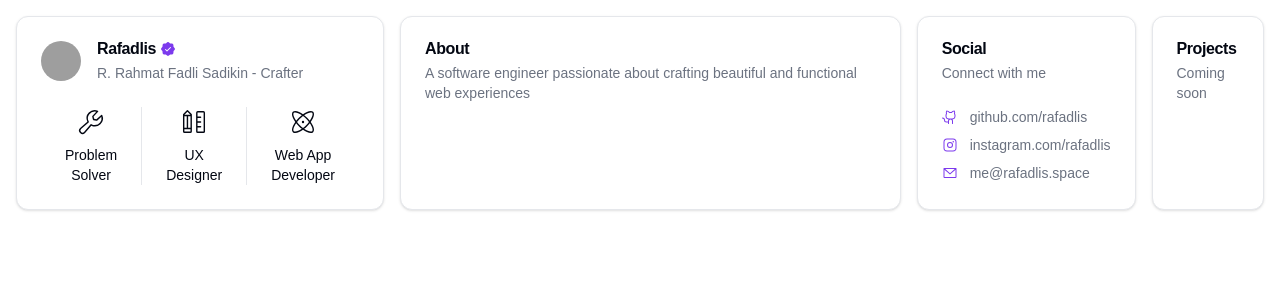
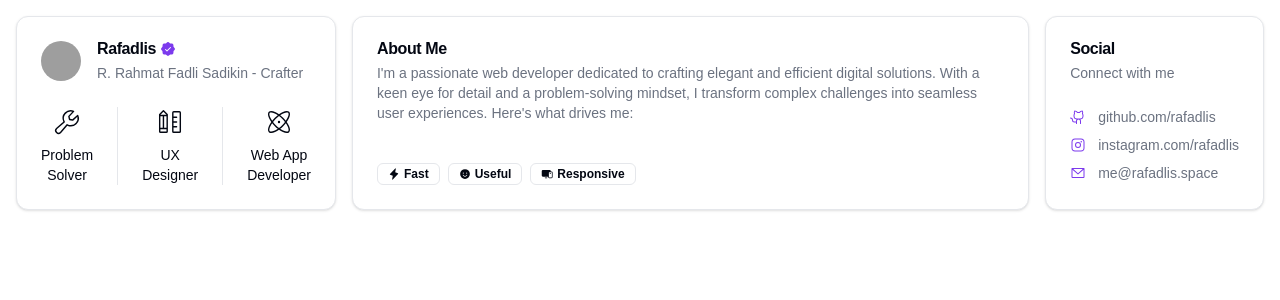
Before and after one commit to rafadlis/rafadlis.space, a Next.js app: page / in a window 1280 px wide. Shown: the top 300 px of the page. Built offline with nearby package versions, Linux system fonts and the light colour scheme; grey boxes are pictures that could not be loaded.

Commit message:
feat: update home page

```diff
--- a/app/layout.tsx
+++ b/app/layout.tsx
@@ -40,7 +40,7 @@ export default function RootLayout({
   return (
     <html lang="en">
       <body
-        className={`${roboto.variable} ${robotoSerif.variable} ${robotoMono.variable} antialiased min-h-dvh`}
+        className={`${roboto.variable} ${robotoSerif.variable} ${robotoMono.variable} antialiased min-h-dvh selection:bg-primary selection:text-primary-foreground`}
       >
         <ThemeProvider
           attribute="class"
--- a/app/page.tsx
+++ b/app/page.tsx
@@ -16,14 +16,23 @@ import {
   PencilRuler,
   Atom,
   Wrench,
+  Lightning,
+  Smiley,
+  Devices,
 } from "@phosphor-icons/react/dist/ssr";
+import { Badge } from "@/components/ui/badge";
+import {
+  HoverCard,
+  HoverCardContent,
+  HoverCardTrigger,
+} from "@/components/ui/hover-card";
 
 export default function Home() {
   return (
     <main className="h-dvh p-4">
-      <div className="flex gap-4 mx-auto">
+      <div className="flex flex-wrap gap-4 mx-auto">
         {/* MARK: Profile */}
-        <Card className="flex-1 relative">
+        <Card className="flex-1 sm:grow-0 relative">
           <Avatar className="absolute top-6 left-6">
             <AvatarImage src="https://github.com/rafadlis.png" />
             <AvatarFallback>
@@ -39,7 +48,7 @@ export default function Home() {
               <p>R. Rahmat Fadli Sadikin - Crafter</p>
             </CardDescription>
           </CardHeader>
-          <CardContent className="grid grid-flow-col">
+          <CardContent className="grid grid-flow-col px-0">
             <div className="flex flex-col items-center gap-2 px-6 border-r">
               <Wrench className="text-3xl" weight="light" />
               <p className="text-sm text-center">Problem Solver</p>
@@ -55,14 +64,72 @@ export default function Home() {
           </CardContent>
         </Card>
         {/* MARK: About */}
-        <Card className="col-span-3">
+        <Card className="flex-1 flex-grow flex flex-col justify-between ">
           <CardHeader>
-            <CardTitle>About</CardTitle>
+            <CardTitle>About Me</CardTitle>
             <CardDescription>
-              A software engineer passionate about crafting beautiful and
-              functional web experiences
+              <p className="line-clamp-4">
+                I&apos;m a passionate web developer dedicated to crafting
+                elegant and efficient digital solutions. With a keen eye for
+                detail and a problem-solving mindset, I transform complex
+                challenges into seamless user experiences. Here&apos;s what
+                drives me:
+              </p>
             </CardDescription>
           </CardHeader>
+          <CardContent>
+            <div className="flex gap-2 *:cursor-pointer">
+              <HoverCard openDelay={50} closeDelay={50}>
+                <HoverCardTrigger asChild>
+                  <Badge
+                    variant="outline"
+                    className="hover:bg-primary hover:text-primary-foreground"
+                  >
+                    <Lightning weight="fill" className="inline mr-1" />
+                    Fast
+                  </Badge>
+                </HoverCardTrigger>
+                <HoverCardContent className="border-primary" align="start">
+                  <p className="text-sm">
+                    Fast application is joy for the user
+                  </p>
+                </HoverCardContent>
+              </HoverCard>
+              <HoverCard openDelay={50} closeDelay={50}>
+                <HoverCardTrigger asChild>
+                  <Badge
+                    variant="outline"
+                    className="hover:bg-primary hover:text-primary-foreground"
+                  >
+                    <Smiley weight="fill" className="inline mr-1" />
+                    Useful
+                  </Badge>
+                </HoverCardTrigger>
+                <HoverCardContent className="border-primary" align="start">
+                  <p className="text-sm">
+                    For what in the first place the application is made for?
+                    Make it useful for the user
+                  </p>
+                </HoverCardContent>
+              </HoverCard>
+              <HoverCard openDelay={50} closeDelay={50}>
+                <HoverCardTrigger asChild>
+                  <Badge
+                    variant="outline"
+                    className="hover:bg-primary hover:text-primary-foreground"
+                  >
+                    <Devices weight="fill" className="inline mr-1" />
+                    Responsive
+                  </Badge>
+                </HoverCardTrigger>
+                <HoverCardContent className="border-primary" align="start">
+                  <p className="text-sm">
+                    Give user power to use the application on any device
+                  </p>
+                </HoverCardContent>
+              </HoverCard>
+            </div>
+          </CardContent>
         </Card>
         {/* MARK: Social */}
         <Card className="shrink-0">
@@ -97,14 +164,14 @@ export default function Home() {
             </Button>
           </CardContent>
         </Card>
-        {/* MARK: Projects */}
-        <Card className="row-span-1">
-          <CardHeader>
-            <CardTitle>Projects</CardTitle>
-            <CardDescription>Coming soon</CardDescription>
-          </CardHeader>
-        </Card>
       </div>
+      {/* MARK: Projects
+      <Card className="row-span-1">
+        <CardHeader>
+          <CardTitle>Projects</CardTitle>
+          <CardDescription>Coming soon</CardDescription>
+        </CardHeader>
+      </Card> */}
     </main>
   );
 }
```
